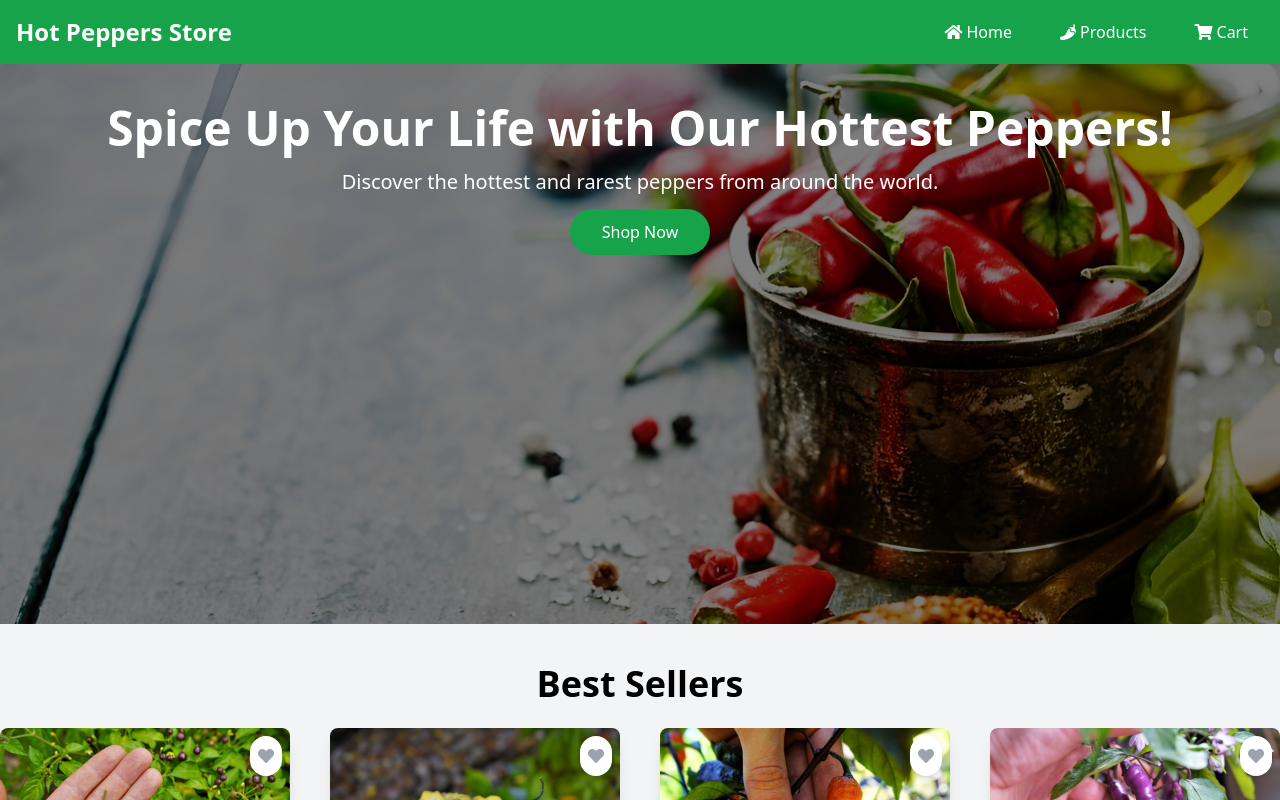
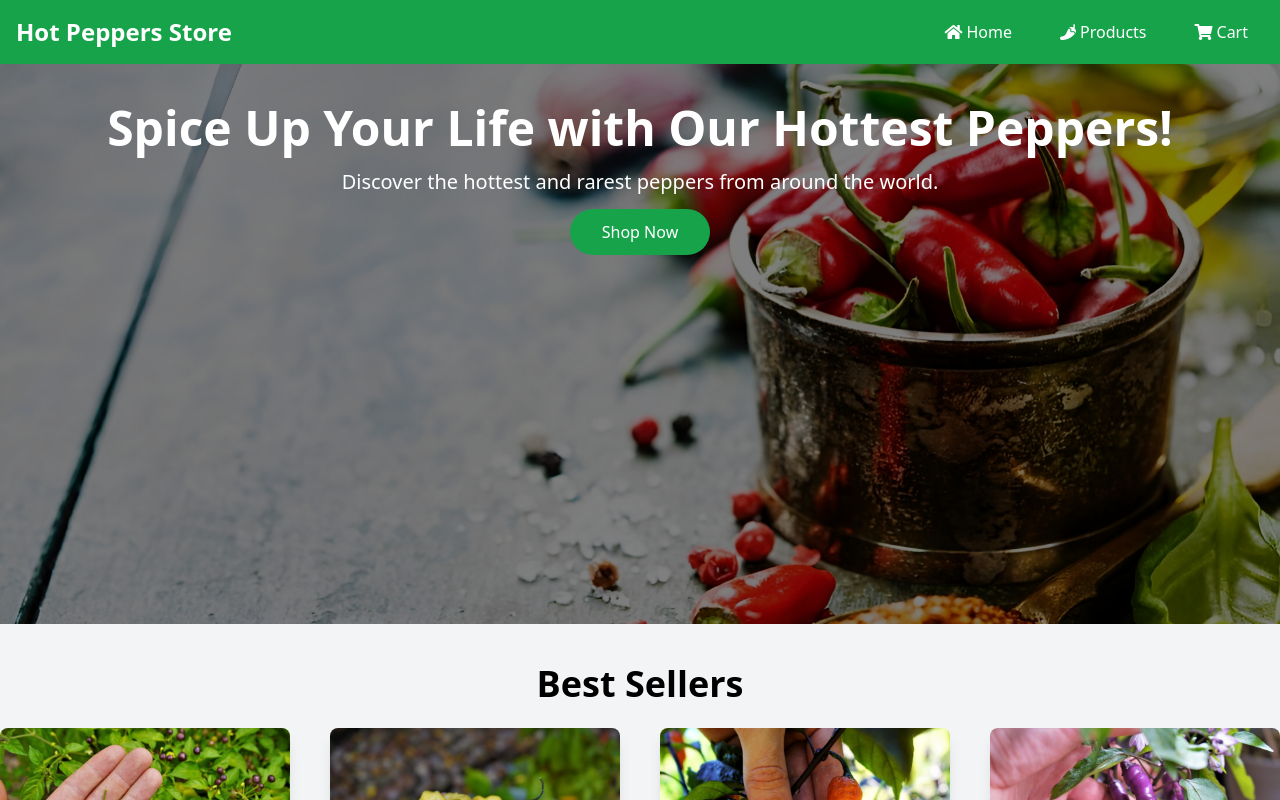
Before and after one commit to zarnescurazvan98/hot-peppers-store, a Vue app: page / in a window 1280 px wide. Shown: the top 800 px of the page. Built offline with nearby package versions, Linux system fonts and the light colour scheme.

Commit message:
get rid of the favourite bookmark productcard

```diff
--- a/src/components/ProductCard.vue
+++ b/src/components/ProductCard.vue
@@ -2,9 +2,6 @@
   <div class="bg-white rounded-lg shadow-lg hover:shadow-2xl transition-shadow duration-200 flex flex-col h-full transform hover:scale-105 transition-transform">
     <div class="relative">
       <img :src="product.image" alt="Product Image" class="w-full h-56 object-cover rounded-t-lg">
-      <div class="absolute top-2 right-2 bg-white rounded-full p-2 shadow-md">
-        <i class="fas fa-heart text-gray-400 hover:text-red-500 transition duration-200 cursor-pointer"></i>
-      </div>
     </div>
 
     <div class="p-4 flex flex-col flex-grow">
```
